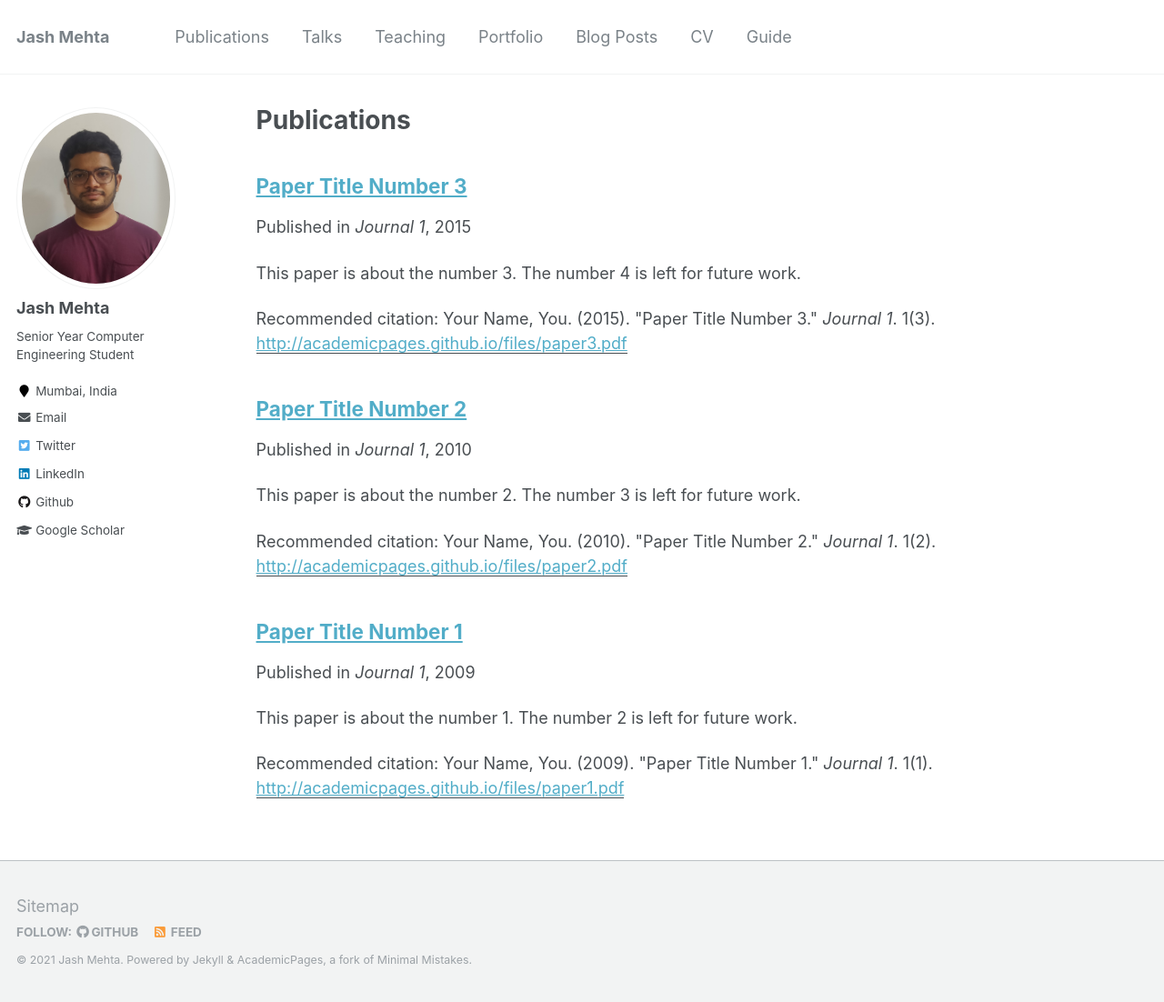
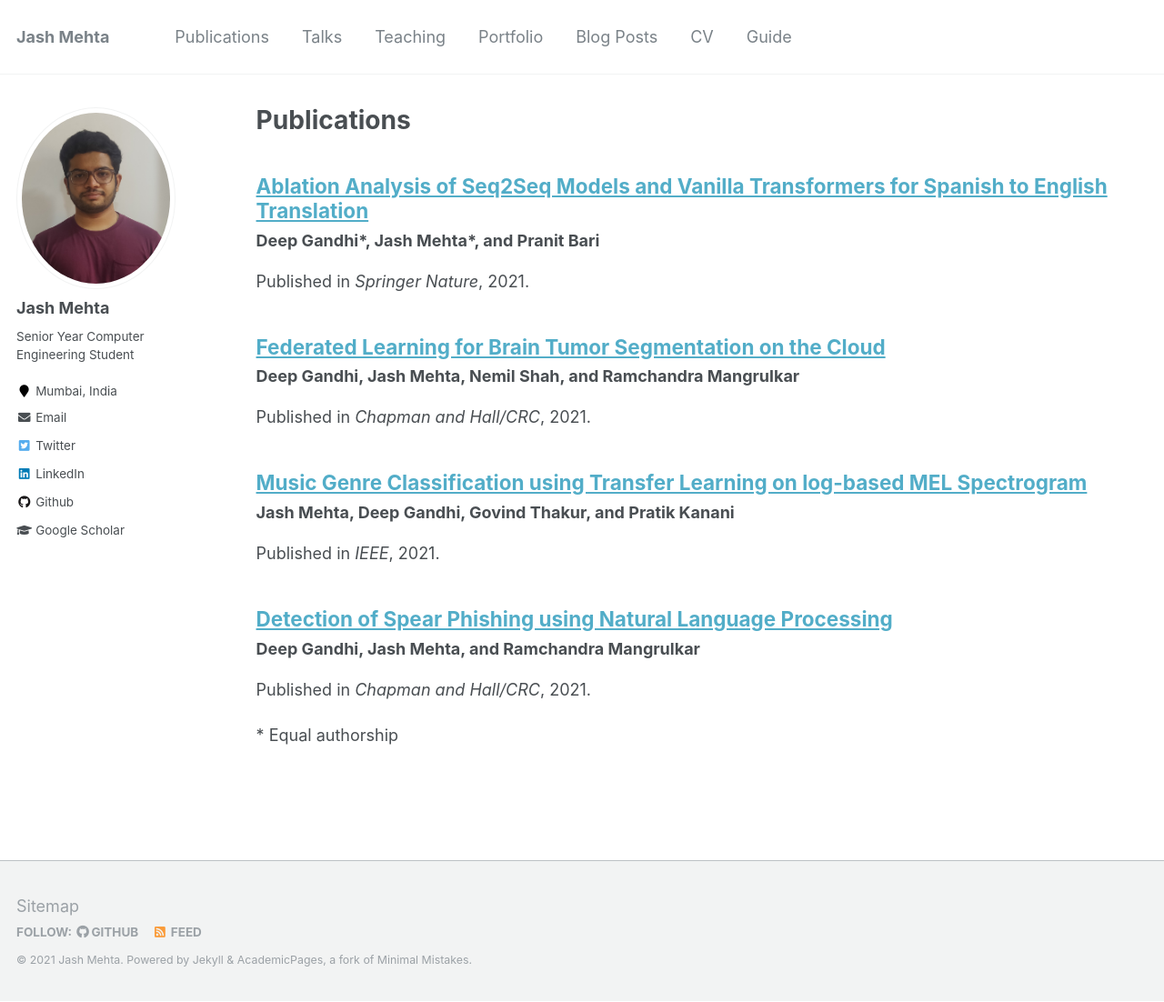
Before and after one commit to jashmehta3300/jashmehta3300.github.io, a Jekyll site: the page built from _pages/publications.md, in a window 1280 px wide and 1102 px high. Shown: the whole window at 91% size. Built offline with Jekyll 4.4.1, drawn with Linux system fonts in a browser that asks for light colours.

Commit message:
ADD: publications

```diff
--- a/_includes/archive-single.html
+++ b/_includes/archive-single.html
@@ -34,17 +34,21 @@
       {% endif %}
     </h2>
 
-    {% if post.read_time %}
-      <p class="page__meta"><i class="fa fa-clock-o" aria-hidden="true"></i> {% include read-time.html %}</p>
+    {% if post.authors %}
+      <b>{{ post.authors }}</b>
     {% endif %}
 
-        {% if post.collection == 'teaching' %}
-          <p> {{ post.type }}, <i>{{ post.venue }}</i>, {{ post.date | default: "1900-01-01" | date: "%Y" }} </p>
-        {% elsif post.collection == 'publications' %}
-          <p>Published in <i>{{ post.venue }}</i>, {{ post.date | default: "1900-01-01" | date: "%Y" }} </p>
-        {% elsif post.date %}
-         <p class="page__date"><strong><i class="fa fa-fw fa-calendar" aria-hidden="true"></i> {{ site.data.ui-text[site.locale].date_label | default: "Published:" }}</strong> <time datetime="{{ post.date | default: "1900-01-01" | date_to_xmlschema }}">{{ post.date | default: "1900-01-01" | date: "%B %d, %Y" }}</time></p>
-        {% endif %}
+    <!-- {% if post.read_time %}
+      <p class="page__meta"><i class="fa fa-clock-o" aria-hidden="true"></i> {% include read-time.html %}</p>
+    {% endif %} -->
+
+    {% if post.collection == 'teaching' %}
+      <p> {{ post.type }}, <i>{{ post.venue }}</i>, {{ post.date | default: "1900-01-01" | date: "%Y" }}. </p>
+    {% elsif post.collection == 'publications' %}
+      <p>Published in <i>{{ post.venue }}</i>, {{ post.date | default: "1900-01-01" | date: "%Y" }}. </p>
+    {% elsif post.date %}
+      <p class="page__date"><strong><i class="fa fa-fw fa-calendar" aria-hidden="true"></i> {{ site.data.ui-text[site.locale].date_label | default: "Published:" }}</strong> <time datetime="{{ post.date | default: "1900-01-01" | date_to_xmlschema }}">{{ post.date | default: "1900-01-01" | date: "%B %d, %Y" }}</time></p>
+    {% endif %}
 
     {% if post.excerpt and site.read_more != 'enabled' %}
     <p class="archive__item-excerpt" itemprop="description">{{ post.excerpt | markdownify }}</p>
@@ -52,13 +56,13 @@
     <p class="archive__item-excerpt" itemprop="description"><p>{{ post.excerpt | markdownify | remove: '<p>' | remove: '</p>' }}<strong><a href="{{ base_path }}{{ post.url }}" rel="permalink"> Read more</a></strong></p></p>
     {% endif %}
 
-    {% if post.citation and post.paperurl %}
+    <!-- {% if post.citation and post.paperurl %}
       <p>Recommended citation: {{ post.citation }} <a href="{{ post.paperurl }}"><u>{{ post.paperurl }}</u></a></p>
     {% elsif post.citation %}
       <p>Recommended citation: {{ post.citation }} </p>
     {% elsif post.paperurl %}
       <p>Download <a href=" {{ post.paperurl }} "><u>here</u></a></p>
-    {% endif %}
+    {% endif %} -->
 
   </article>
 </div>
--- a/_pages/publications.md
+++ b/_pages/publications.md
@@ -14,3 +14,5 @@ author_profile: true
 {% for post in site.publications reversed %}
   {% include archive-single.html %}
 {% endfor %}
+
+\* Equal authorship
--- a/_publications/2009-10-01-paper-title-number-1.md
+++ /dev/null
@@ -1,15 +0,0 @@
----
-title: "Paper Title Number 1"
-collection: publications
-permalink: /publication/2009-10-01-paper-title-number-1
-excerpt: 'This paper is about the number 1. The number 2 is left for future work.'
-date: 2009-10-01
-venue: 'Journal 1'
-paperurl: 'http://academicpages.github.io/files/paper1.pdf'
-citation: 'Your Name, You. (2009). &quot;Paper Title Number 1.&quot; <i>Journal 1</i>. 1(1).'
----
-This paper is about the number 1. The number 2 is left for future work.
-
-[Download paper here](http://academicpages.github.io/files/paper1.pdf)
-
-Recommended citation: Your Name, You. (2009). "Paper Title Number 1." <i>Journal 1</i>. 1(1).
--- a/_publications/2010-10-01-paper-title-number-2.md
+++ /dev/null
@@ -1,15 +0,0 @@
----
-title: "Paper Title Number 2"
-collection: publications
-permalink: /publication/2010-10-01-paper-title-number-2
-excerpt: 'This paper is about the number 2. The number 3 is left for future work.'
-date: 2010-10-01
-venue: 'Journal 1'
-paperurl: 'http://academicpages.github.io/files/paper2.pdf'
-citation: 'Your Name, You. (2010). &quot;Paper Title Number 2.&quot; <i>Journal 1</i>. 1(2).'
----
-This paper is about the number 2. The number 3 is left for future work.
-
-[Download paper here](http://academicpages.github.io/files/paper2.pdf)
-
-Recommended citation: Your Name, You. (2010). "Paper Title Number 2." <i>Journal 1</i>. 1(2).
--- a/_publications/2015-10-01-paper-title-number-3.md
+++ /dev/null
@@ -1,15 +0,0 @@
----
-title: "Paper Title Number 3"
-collection: publications
-permalink: /publication/2015-10-01-paper-title-number-3
-excerpt: 'This paper is about the number 3. The number 4 is left for future work.'
-date: 2015-10-01
-venue: 'Journal 1'
-paperurl: 'http://academicpages.github.io/files/paper3.pdf'
-citation: 'Your Name, You. (2015). &quot;Paper Title Number 3.&quot; <i>Journal 1</i>. 1(3).'
----
-This paper is about the number 3. The number 4 is left for future work.
-
-[Download paper here](http://academicpages.github.io/files/paper3.pdf)
-
-Recommended citation: Your Name, You. (2015). "Paper Title Number 3." <i>Journal 1</i>. 1(3).
--- /dev/null
+++ b/_publications/2021-crc-federated.md
@@ -0,0 +1,11 @@
+---
+title: "Federated Learning for Brain Tumor Segmentation on the Cloud"
+authors: "Deep Gandhi, Jash Mehta, Nemil Shah, and Ramchandra Mangrulkar"
+collection: publications
+permalink: "/publication/2021-crc-federated"
+excerpt: ''
+date: 2021-05-01
+venue: 'Chapman and Hall/CRC'
+paperurl:
+citation:
+---
--- /dev/null
+++ b/_publications/2021-crc-spear.md
@@ -0,0 +1,11 @@
+---
+title: "Detection of Spear Phishing using Natural Language Processing"
+authors: "Deep Gandhi, Jash Mehta, and Ramchandra Mangrulkar"
+collection: publications
+permalink: "/publication/2021-crc-spear"
+excerpt: ''
+date: 2021-03-01
+venue: 'Chapman and Hall/CRC'
+paperurl:
+citation:
+---
--- /dev/null
+++ b/_publications/2021-ieee-music.md
@@ -0,0 +1,11 @@
+---
+title: "Music Genre Classification using Transfer Learning on log-based MEL Spectrogram"
+authors: "Jash Mehta, Deep Gandhi, Govind Thakur, and  Pratik Kanani"
+collection: publications
+permalink: "/publication/2021-ieee-music"
+excerpt: ''
+date: 2021-04-01
+venue: 'IEEE'
+paperurl:
+citation:
+---
--- /dev/null
+++ b/_publications/2021-springer-ablation.md
@@ -0,0 +1,11 @@
+---
+title: "Ablation Analysis of Seq2Seq Models and Vanilla Transformers for Spanish to English Translation"
+authors: "Deep Gandhi*, Jash Mehta*, and Pranit Bari"
+collection: publications
+permalink: "/publication/2021-springer-ablation"
+excerpt: ''
+date: 2021-10-01
+venue: 'Springer Nature'
+paperurl:
+citation:
+---
```
Also changed, not shown: README.md (+3 -19 lines).
